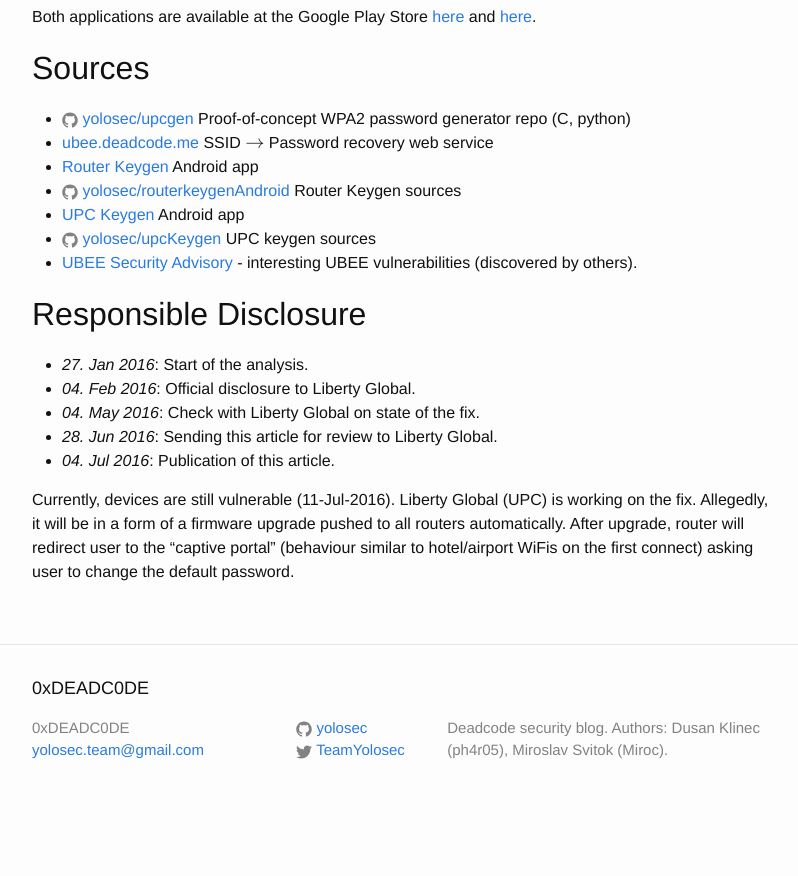
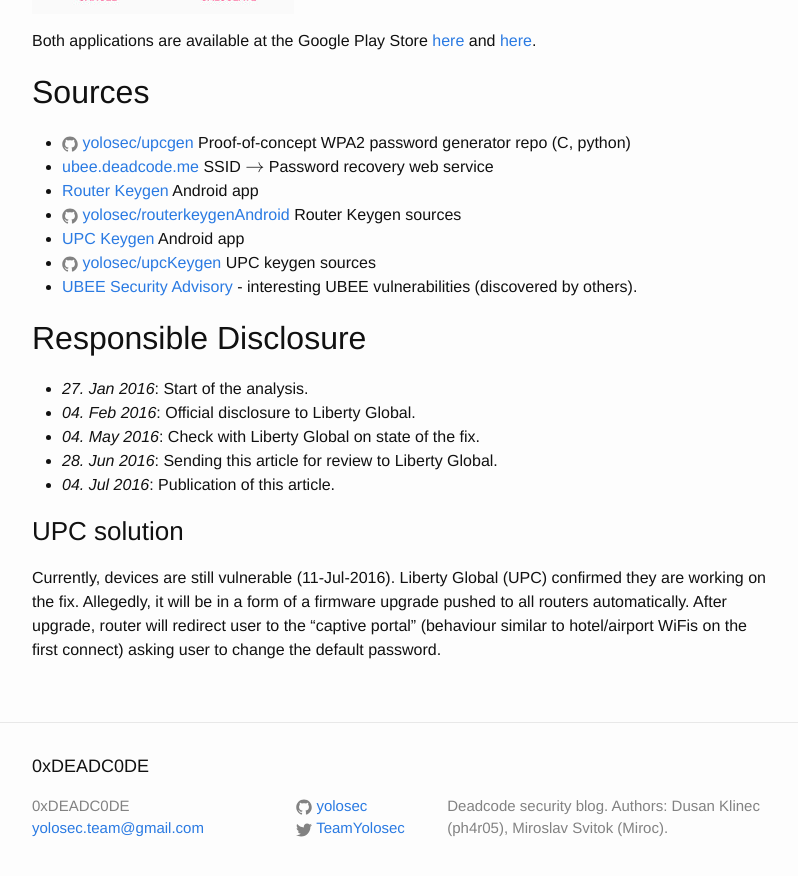
Before and after one commit to yolosec/deadcodeBlog, a Jekyll site: the page built from _posts/2016-06-14-UPC-UBEE-EVW3226-WPA2-Reversing.markdown, in a window 1280 px wide and 900 px high, scrolled down 30709 px. Shown: the top 876 px of the window, without its empty margins (238-1036 px from the left). Built offline with Jekyll 4.4.1, drawn with Linux system fonts in a browser that asks for light colours; formulas are drawn with MathJax 3; before the commit the page ends 31531 px from its top, so only the background shows below that; some of the changed text lies outside the part shown.

Commit message:
ubee: rev 3

```diff
--- a/_posts/2016-06-14-UPC-UBEE-EVW3226-WPA2-Reversing.markdown
+++ b/_posts/2016-06-14-UPC-UBEE-EVW3226-WPA2-Reversing.markdown
@@ -29,6 +29,7 @@ This blog contains firmware analysis, reversing writeup, function statistical an
 
 
 * _05-07-2015_: [wifileaks.cz](#wifileaks) data set analyzed
+* _11-07-2015_: [wardrive statistics extended](#wifileaks), [UPC solution mentioned](#upc-solution).
 
 
 ## Introduction {#introduction}
@@ -937,8 +938,10 @@ Both applications are available at the Google Play Store [here](https://play.goo
 - _28. Jun 2016_: Sending this article for review to Liberty Global.
 - _04. Jul 2016_: Publication of this article.
 
+### UPC solution {#upc-solution}
 Currently, devices are still vulnerable (11-Jul-2016).
-Liberty Global (UPC) is working on the fix. Allegedly, it will be in a form of a firmware upgrade pushed to all routers automatically.
+Liberty Global (UPC) confirmed they are working on the fix.
+Allegedly, it will be in a form of a firmware upgrade pushed to all routers automatically.
 After upgrade, router will redirect user to the "captive portal" (behaviour similar to hotel/airport WiFis on the first connect)
 asking user to change the default password.
 
```
Also changed, not shown: other parts of _posts/2016-06-14-UPC-UBEE-EVW3226-WPA2-Reversing.markdown (+1 -1 lines).
